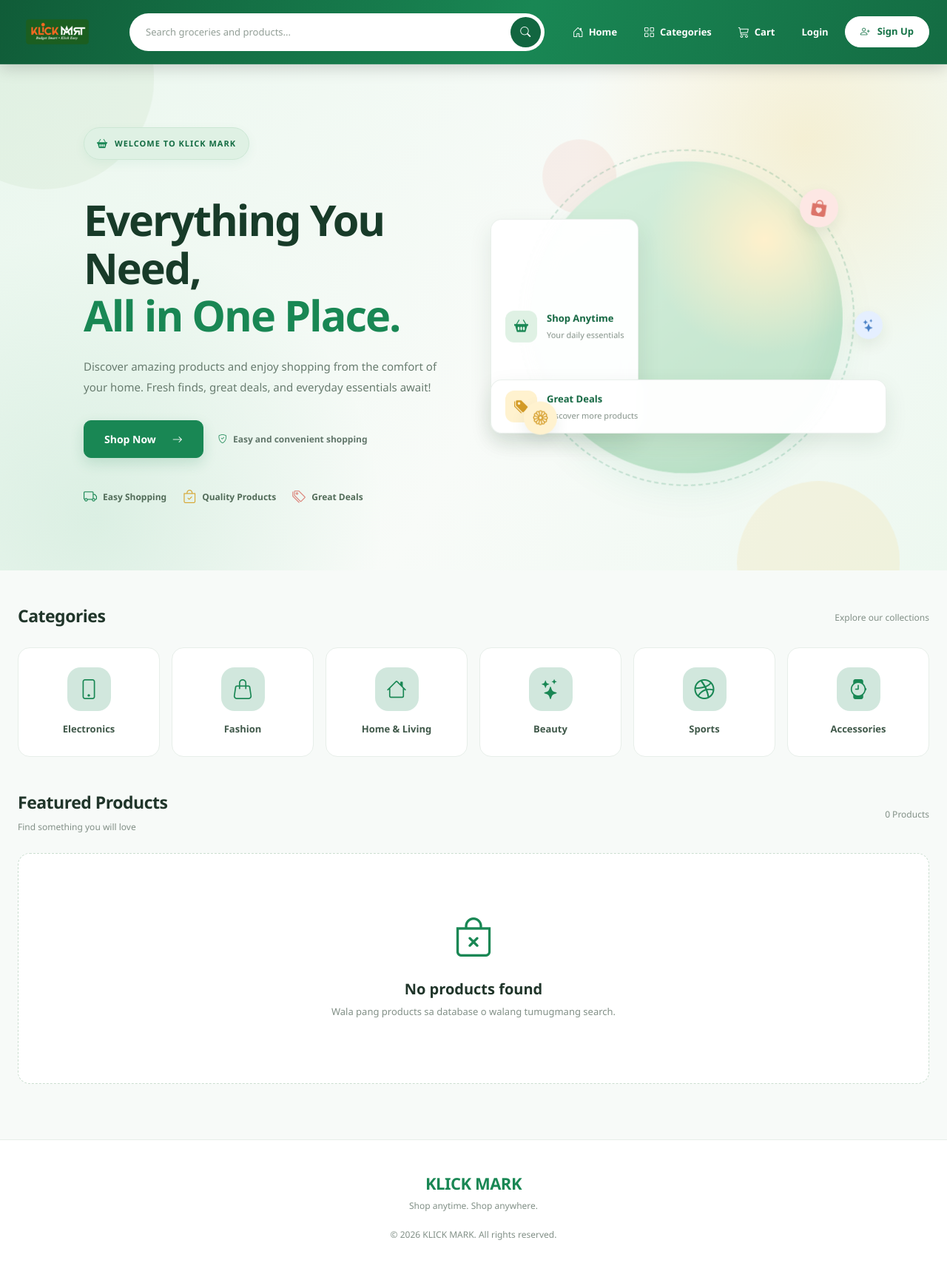
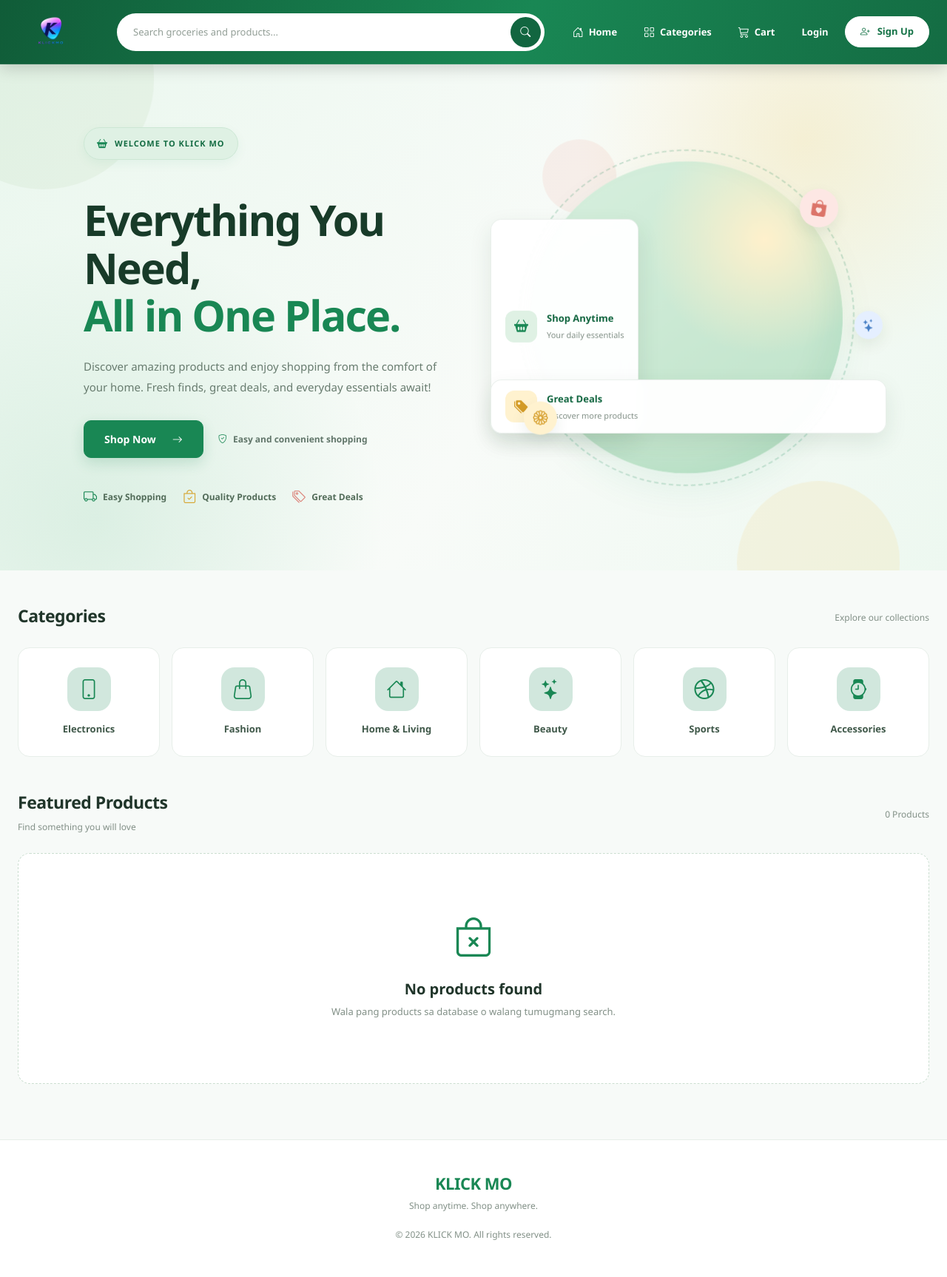
Before and after one commit to jonelalonte/KLICKMARK, a PHP site: page /index.php in a window 1280 px wide. Shown: the whole page at 74% size. Run offline with PHP 8.4, Linux system fonts and the light colour scheme; data that the repository does not hold is empty.

Commit message:
Update index, logo, header, and footer files

```diff
--- a/config.php
+++ b/config.php
@@ -7,4 +7,8 @@ define(
     "https://klick-mark-default-rtdb.firebaseio.com"
 );
 
+// Awtomatikong mag-aadjust kung nasa localhost o live sa Render
+$baseUrl = (strpos($_SERVER['HTTP_HOST'], 'localhost') !== false) ? "/KLICK%20MARK" : "";
+define("BASE_URL", $baseUrl);
+
 ?>
--- a/includes/footer.php
+++ b/includes/footer.php
@@ -1,14 +1,14 @@
 
 <footer class="shop-footer">
     <div class="container text-center">
-        <h5>KLICK MARK</h5>
+        <h5>KLICK MO</h5>
         <p>Shop anytime. Shop anywhere.</p>
-        <small>&copy; <?= date("Y") ?> KLICK MARK. All rights reserved.</small>
+        <small>&copy; <?= date("Y") ?> KLICK MO. All rights reserved.</small>
     </div>
 </footer>
 
 <script src="https://cdn.jsdelivr.net/npm/bootstrap@5.3.3/dist/js/bootstrap.bundle.min.js"></script>
-<script src="/KLICK%20MARK/assets/js/script.js"></script>
+<script src="<?= $baseUrl ?>/assets/js/script.js"></script>
 
 </body>
 </html>
--- a/includes/header.php
+++ b/includes/header.php
@@ -1,13 +1,18 @@
+
 <?php
 if (session_status() === PHP_SESSION_NONE) {
     session_start();
 }
 
-// Dynamic base URL: blangko kapag nasa Render, /KLICK%20MARK kapag nasa localhost
-$baseUrl = (strpos($_SERVER['HTTP_HOST'], 'localhost') !== false) ? "/KLICK%20MARK" : "";
+// Dynamic base URL
+// Localhost: /KLICK%20MO
+// Render: blank
+$baseUrl = (strpos($_SERVER['HTTP_HOST'], 'localhost') !== false)
+    ? "/KLICK%20MO"
+    : "";
+
 $isLoggedIn = isset($_SESSION["user_id"]);
 ?>
-
 
 <!DOCTYPE html>
 <html lang="en">
@@ -15,7 +20,7 @@ $isLoggedIn = isset($_SESSION["user_id"]);
     <meta charset="UTF-8">
     <meta name="viewport" content="width=device-width, initial-scale=1.0">
 
-    <title>KLICK MARK | Online Grocery</title>
+    <title>KLICK MO | Online Grocery</title>
 
     <!-- Bootstrap CSS -->
     <link href="https://cdn.jsdelivr.net/npm/bootstrap@5.3.3/dist/css/bootstrap.min.css" rel="stylesheet">
@@ -33,7 +38,7 @@ $isLoggedIn = isset($_SESSION["user_id"]);
 
 <body>
 
-<!-- KLICK MARK NAVBAR -->
+<!-- KLICK MO NAVBAR -->
 <nav class="navbar navbar-expand-lg klick-navbar">
 
     <div class="container-fluid px-lg-4 px-3">
@@ -44,7 +49,7 @@ $isLoggedIn = isset($_SESSION["user_id"]);
 
             <img
                 src="<?= $baseUrl ?>/assets/images/logo.png"
-                alt="KLICK MARK Logo"
+                alt="KLICK MO Logo"
                 class="navbar-logo"
             >
 
@@ -148,7 +153,8 @@ $isLoggedIn = isset($_SESSION["user_id"]);
 
                         <li>
                             <a class="dropdown-item" href="<?= $baseUrl ?>/customer/profile.php">
-                            <i class="bi bi-person me-2"></i> My Profile
+                                <i class="bi bi-person me-2"></i>
+                                My Profile
                             </a>
                         </li>
 
@@ -196,3 +202,5 @@ $isLoggedIn = isset($_SESSION["user_id"]);
         </div>
     </div>
 </nav>
+</body>
+</html>
--- a/index.php
+++ b/index.php
@@ -1,5 +1,5 @@
 <?php
-// Siguraduhing tama ang pag-load ng config at firebase gamit ang absolute path (__DIR__)
+// Load config and Firebase
 require_once __DIR__ . "/config.php";
 require_once __DIR__ . "/firebaseRDB.php";
 
@@ -23,13 +23,12 @@ if ($search !== "") {
     });
 }
 
-// Gamitin din ang __DIR__ para sa header include
+// Load header
 include __DIR__ . "/includes/header.php";
-
 ?>
 
 <!-- =========================================
-     KLICK MARK - ONLINE GROCERY HERO
+     KLICK MO - ONLINE GROCERY HERO
 ========================================= -->
 
 <section class="hero-section">
@@ -45,7 +44,7 @@ include __DIR__ . "/includes/header.php";
 
                 <span class="hero-label">
                     <i class="bi bi-basket2-fill"></i>
-                    WELCOME TO KLICK MARK
+                    WELCOME TO KLICK MO
                 </span>
 
                 <h1>
@@ -97,7 +96,7 @@ include __DIR__ . "/includes/header.php";
 
                 <div class="hero-image-ring"></div>
 
-                <img src="<?= $baseUrl ?>/assets/images/logo.png" alt="KLICK MARK">
+                <img src="<?= $baseUrl ?>/assets/images/logo.png" alt="KLICK MO">
 
                 <!-- FLOATING CARD 1 -->
                 <div class="hero-floating-card card-one">
@@ -141,7 +140,7 @@ include __DIR__ . "/includes/header.php";
 </section>
 
 
-<!-- CATEGORIES (Full-width din para sagad sa gilid) -->
+<!-- CATEGORIES -->
 <section class="container-fluid px-4 category-section">
 
     <div class="section-heading">
@@ -182,7 +181,8 @@ include __DIR__ . "/includes/header.php";
     </div>
 </section>
 
-<!-- PRODUCTS (Full-width din para malawak ang lagayan ng items) -->
+
+<!-- PRODUCTS -->
 <section class="container-fluid px-4 product-section" id="products">
 
     <div class="section-heading">
@@ -281,4 +281,4 @@ include __DIR__ . "/includes/header.php";
     </div>
 </section>
 
-<?php include("includes/footer.php"); ?>
+<?php include __DIR__ . "/includes/footer.php"; ?>
```
Also changed, not shown: assets/images/logo.png. Lines whose indentation alone changed are shown as unchanged.
